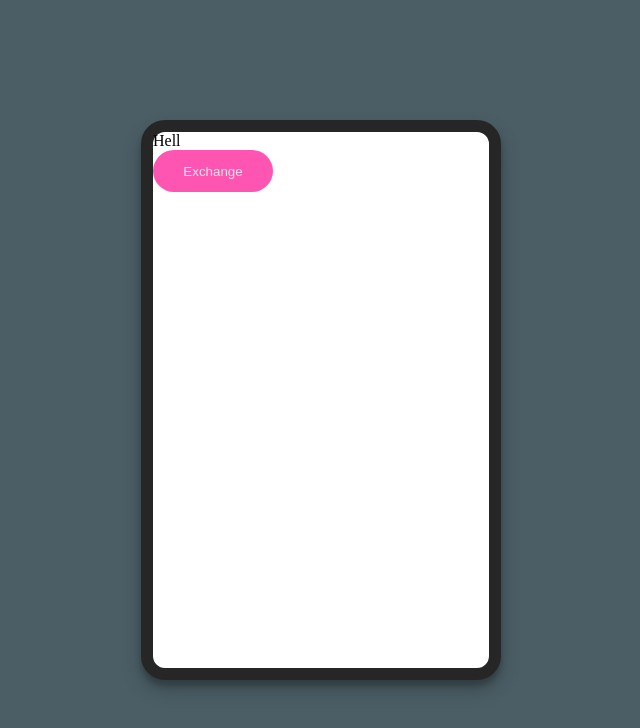
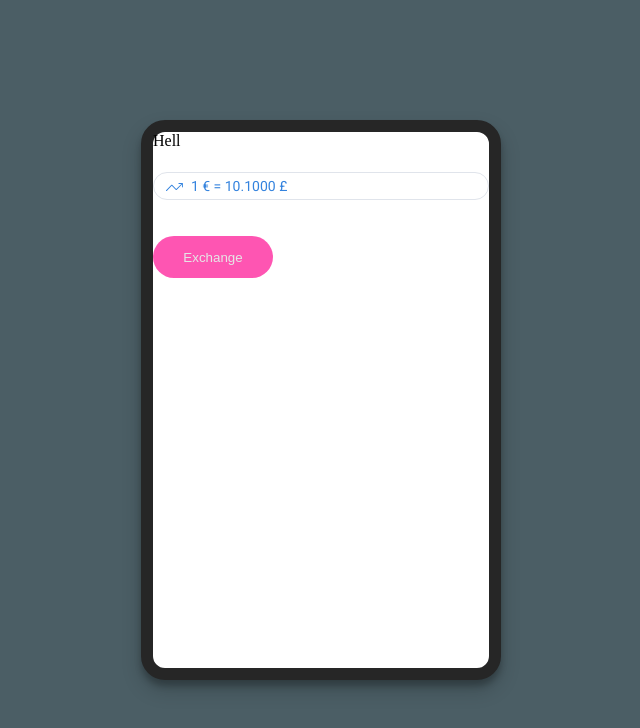
Before and after one commit to dynamicsingh/exchange-app, a React (Create React App) app: page / in a window 1280 px wide. Shown: the top 728 px of the page, without its empty margins (319-959 px from the left). Built offline with nearby package versions, Linux system fonts and the light colour scheme.

Commit message:
feat: created currency and liveRate component, added icons

```diff
--- /dev/null
+++ b/src/components/Currency/index.tsx
@@ -0,0 +1,31 @@
+import React, { FC, memo } from 'react';
+import { getCurrencySymbol } from 'shared/utils/currency';
+
+type Props = {
+  currency: any;
+  amount: number;
+  precision?: number;
+  qaIdPrefix?: string;
+};
+
+const DEFAULT_PRECISION: number = 2;
+
+const Currency: FC<Props> = memo(
+  ({
+    currency,
+    amount,
+    precision = DEFAULT_PRECISION,
+    qaIdPrefix = 'currency',
+  }) => {
+    if (isNaN(amount)) return null;
+    const currencySymbol = getCurrencySymbol(currency);
+    const preciseAmount = amount.toFixed(precision);
+    return (
+      <span data-testid={`${qaIdPrefix}-amount`}>
+        {preciseAmount} {currencySymbol}
+      </span>
+    );
+  },
+);
+
+export { Currency };
--- /dev/null
+++ b/src/components/LiveRate/index.tsx
@@ -0,0 +1,34 @@
+import React, { FC, memo } from 'react';
+import styles from './styles.module.scss';
+import { Currency } from '../Currency';
+import { Icon as TradeIcon } from 'shared/icons/trade';
+
+type Props = {
+  fromCurrency: any;
+  toCurrency: any;
+  conversionRate: number;
+};
+
+const LiveRate: FC<Props> = memo(
+  ({ fromCurrency, toCurrency, conversionRate }) => {
+    return (
+      <div className={styles.container}>
+        <TradeIcon className={styles.icon} />
+        <Currency
+          currency={fromCurrency}
+          amount={1}
+          precision={0}
+          qaIdPrefix="from-currency"
+        />
+        <span>{' = '}</span>
+        <Currency
+          currency={toCurrency}
+          amount={conversionRate}
+          precision={4}
+          qaIdPrefix="to-currency"
+        />
+      </div>
+    );
+  },
+);
+export { LiveRate };
--- /dev/null
+++ b/src/components/LiveRate/styles.module.scss
@@ -0,0 +1,18 @@
+@import 'shared/styles/variables.module';
+@import 'shared/styles/mixins.module';
+
+.container {
+  background: $white;
+  border-radius: 16px;
+  padding: 5px 12px;
+  margin-top: -14px;
+  border: 1px solid $border-grey;
+  color: $link-blue;
+  @include font(medium);
+}
+
+.icon {
+  height: 8px;
+  fill: $link-blue;
+  margin-right: 8px;
+}
--- /dev/null
+++ b/src/constants/currency.ts
@@ -0,0 +1,16 @@
+export const GBP = 'GBP';
+export const EUR = 'EUR';
+export const USD = 'USD';
+
+export const CURRENCIES = [EUR, GBP, USD];
+
+export const CURRENCY_SYMBOLS: { [id: string]: string } = {
+  [GBP]: '£',
+  [EUR]: '€',
+  [USD]: '$',
+};
+
+export enum POCKET {
+  SOURCE = 'SOURCE',
+  DESTINATION = 'DESTINATION',
+}
--- a/src/pages/Exchange/index.tsx
+++ b/src/pages/Exchange/index.tsx
@@ -1,7 +1,8 @@
 import React, { FC } from 'react';
 import styles from './styles.module.scss';
 import { Layout } from 'components/Layout';
-import { Button } from '../../components/Button';
+import { Button } from 'components/Button';
+import {LiveRate} from "components/LiveRate";
 
 interface Props {
   text?: string;
@@ -11,6 +12,9 @@ const Exchange: FC<Props> = ({ text }) => {
   return (
     <Layout>
       <div>Hell</div>
+      <br/><br/>
+      <LiveRate fromCurrency={"EUR"} toCurrency={"GBP"} conversionRate={10.1}/>
+      <br/><br/>
       <Button>Exchange</Button>
     </Layout>
   );
--- /dev/null
+++ b/src/shared/icons/trade.tsx
@@ -0,0 +1,15 @@
+import React from 'react';
+
+export const Icon = (props: any) => {
+  return (
+    <svg x="0px" y="0px" viewBox="0 0 19 9" {...props}>
+      <g>
+        <path
+          d="M17.3,1h-2.8C14.2,1,14,0.8,14,0.5S14.2,0,14.5,0h4C18.8,0,19,0.2,19,0.5v4C19,4.8,18.8,5,18.5,5S18,4.8,18,4.5V1.7
+l-6.1,6.1c-0.2,0.2-0.5,0.2-0.7,0L6.5,3.2L0.9,8.9C0.7,9,0.3,9,0.1,8.9C0,8.7,0,8.3,0.1,8.1l6-6C6.3,2,6.7,2,6.9,2.1l4.6,4.6
+L17.3,1z"
+        />
+      </g>
+    </svg>
+  );
+};
--- /dev/null
+++ b/src/shared/utils/currency.ts
@@ -0,0 +1,4 @@
+import { CURRENCY_SYMBOLS } from 'constants/currency';
+
+export const getCurrencySymbol = (currency: string): string =>
+  CURRENCY_SYMBOLS[currency];
```
Also changed, not shown: src/shared/icons/exchange.tsx (added, +18 -0 lines), 2 other files (tests, documents, lock files or other folders).
